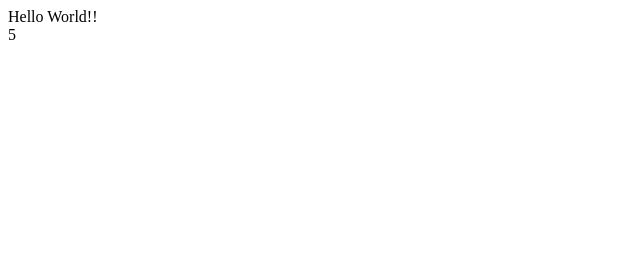
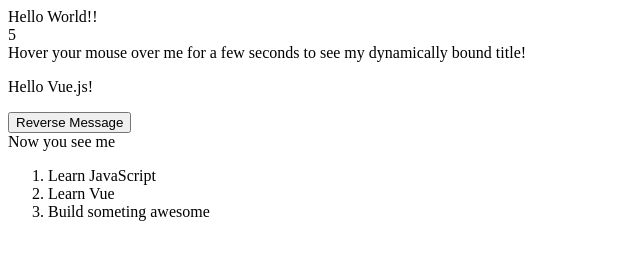
Before and after one commit to kaworu-san/learning-vuejs-sec, a plain HTML site: page index.html in a window 1280 px wide. Shown: the whole page, without its empty margins (0-640 px from the left). Drawn offline with nearby package versions, Linux system fonts and the light colour scheme.

Commit message:
Done introduction

```diff
--- a/index.html
+++ b/index.html
@@ -12,6 +12,33 @@
             {{ counter }}
         </div>
 
+        <div id="bind-attribute">
+            <!-- 要素のtitle属性を、インスタンスのmessageプロパティの最新状態にする-->
+            <span v-bind:title="message">
+                Hover your mouse over me for a few seconds
+                to see my dynamically bound title!
+            </span>
+        </div>
+
+        <div id="event-handling">
+            <p>{{ message }}</p>
+            <button v-on:click="reverseMessage"> Reverse Message </button>
+        </div>
+
+        <div id="conditional-rendering">
+            <span v-if="seen">Now you see me</span>
+        </div>
+        <!-- falseの場合は ＜！ーーv-ifーー＞ -->
+        <!-- trueの場合は <span>Now you see me</span> として表示される-->
+
+        <div id="list-rendering">
+            <ol>
+                <li v-for="todo in todos">
+                    {{ todo.text }}
+                </li>
+            </ol>
+        </div>
+
           <script src="./index.js"></script>
     </body>
 </html>
--- a/index.js
+++ b/index.js
@@ -23,4 +23,61 @@ const CounterApp ={
     }, 1000)
   }
 }
+
 Vue.createApp(CounterApp).mount('#counter')
+
+// directive （ディレクティブ）
+// Directives are prefixed with v- to indicate that they are special attributes provided by Vue, and as you may have guessed, they apply special reactive behavior to the rendered DOM.
+const AttributeBinding ={
+  data() {
+    return {
+      message: 'You loaded this page on' + new Date().toLocaleString()
+    }
+  }
+}
+
+Vue.createApp(AttributeBinding).mount('#bind-attribute')
+
+// Handling User Input (ユーザー入力の制御)
+// v-on directive to attach event listeners
+// Note: we update the state of our app without touching the DOM
+const EventHandling = {
+  data() {
+    return {
+      message: 'Hello Vue.js!'
+    }
+  },
+  methods: {
+    reverseMessage() {
+      this.message = this.message.split('').reverse().join('')
+    }
+  }
+}
+
+Vue.createApp(EventHandling).mount('#event-handling')
+
+
+// Conditionals and Loops (条件分岐とループ)
+const ConditionalRendering = {
+  data() {
+    return {
+      seen: true
+    }
+  }
+}
+
+Vue.createApp(ConditionalRendering).mount('#conditional-rendering')
+
+const Listrendering = {
+  data() {
+    return {
+      todos: [
+        { text: 'Learn JavaScript' },
+        { text: 'Learn Vue'},
+        { text: 'Build someting awesome' }
+      ]
+    }
+  }
+}
+
+Vue.createApp(Listrendering).mount('#list-rendering')
```
